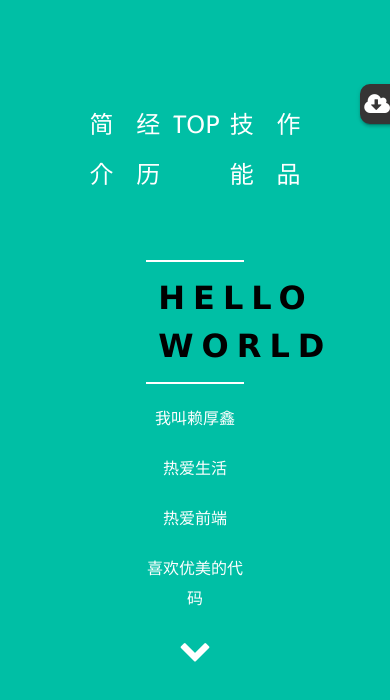
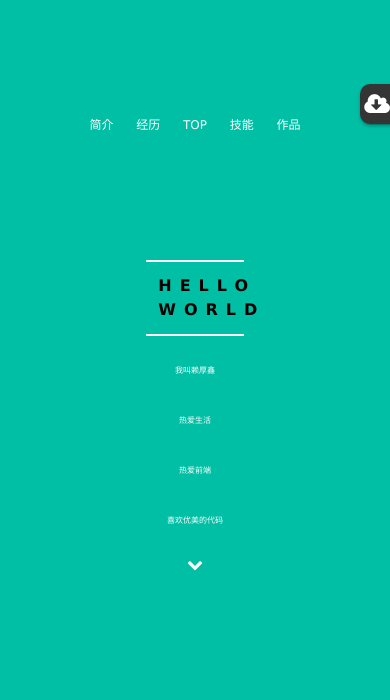
Before and after one commit to lhx405171358/lhx405171358.github.io, a plain HTML site: page io/resume/index.html in a window 390 px wide. Drawn offline with Linux system fonts and the light colour scheme.

Commit message:
responsive

```diff
--- a/io/resume/css/main.css
+++ b/io/resume/css/main.css
@@ -9,6 +9,12 @@
 body
 {
   font:16px/1.5 "Microsoft YaHei UI" , verdana, Monospace;
+}
+@media screen and (max-width: 650px){
+  body
+  {
+    font:8px/1.5 "Microsoft YaHei UI" , verdana, Monospace;
+  }
 }
 .clearfix:after
 {
```
